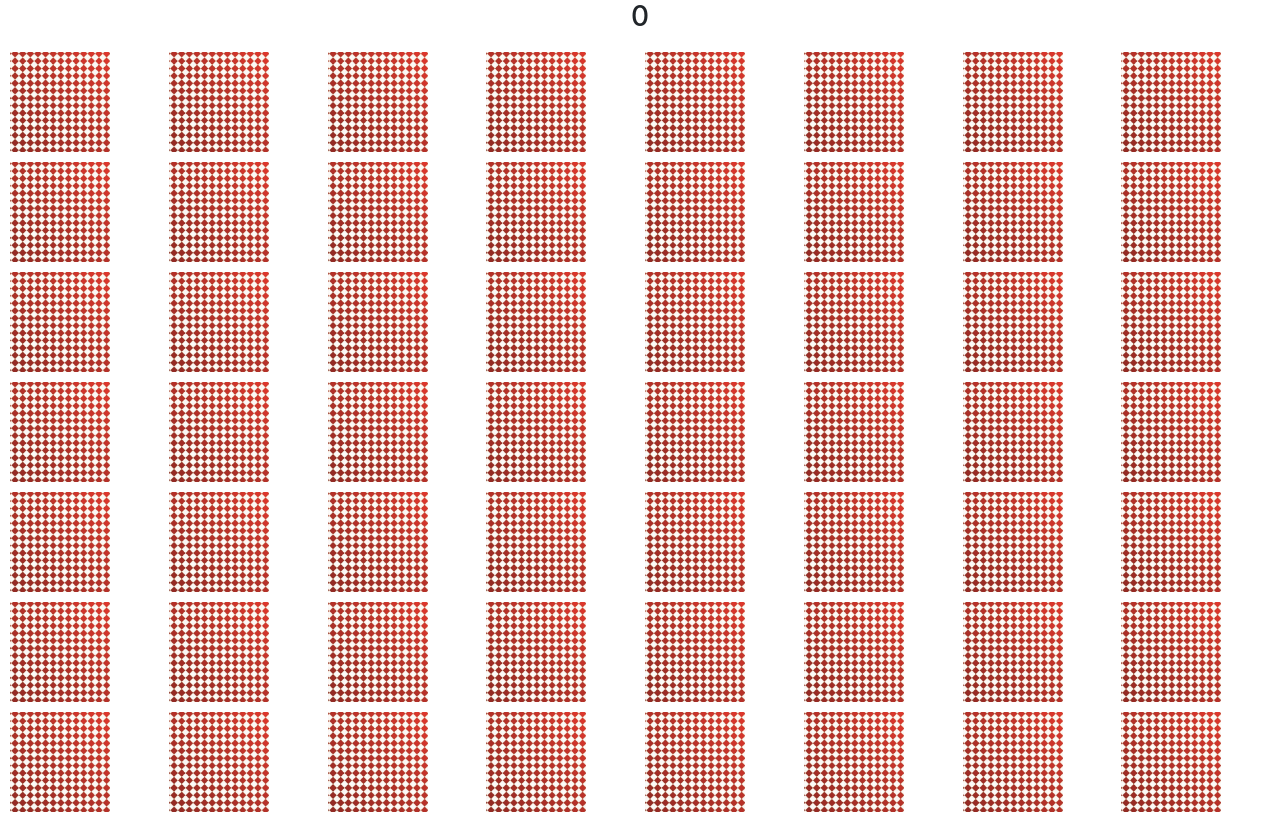
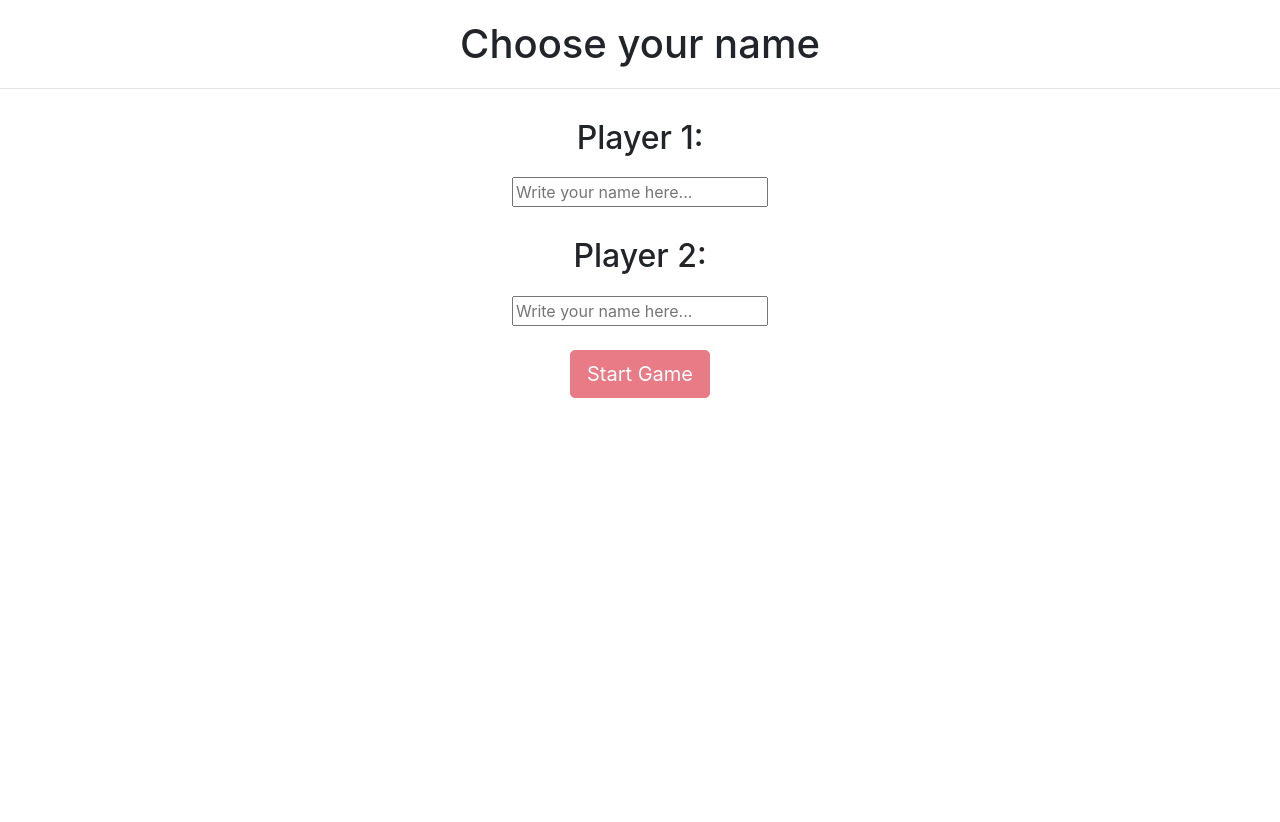
Before and after one commit to redwarff/skaut-pexeso, a Vue app: page / in a window 1280 px wide. After the commit the page ends 800 px from the top, so only its background shows below. Built offline with nearby package versions, Linux system fonts and the light colour scheme.

Commit message:
menu kompletní

```diff
--- a/src/App.vue
+++ b/src/App.vue
@@ -1,18 +1,34 @@
 <template>
   <div id="app container-fluid">
-    <h3 class="text-center"> {{ points }}</h3>
-    <div class="game">
-      <div class="card" v-for="(card, i) in activeDeck.cards" :key="i">
-        <img v-if="activeCard.card1===i"
-         :src="getFrontImage(i)" width="100" height="100" class="img-fluid">
-        <img v-else-if="activeCard.card2===i"
-         :src="getFrontImage(i)" width="100" height="100" class="img-fluid">
-        <img v-else-if="discardedCards.includes(i)"
-          :src="getEndImage()" width="100" height="100" class="img-fluid">
-        <img v-else
-        :src="getBackImage()" @click="flipCard(i)" width="100" height="100" class="img-fluid">
+    <div class="menu text-center" v-if="pageSelected === 'menu'">
+      <h1>Choose your name</h1><hr>
+      <h2>Player 1:</h2>
+      <input type="text" v-model="player1.name" placeholder="Write your name here...">
+      <h2>Player 2:</h2>
+      <input type="text" v-model="player2.name" placeholder="Write your name here..."><br><br>
+      <button class="btn btn-lg btn-danger" :disabled="player1.name === undefined || player2.name === undefined"
+        @click="selectPage('game')">Start Game</button>
+    </div>
+    <div class="game" v-if="pageSelected === 'game'">
+      <div class="score text-center">
+        <h3 :class="{'active':isPlayer1Active, 'passive':!isPlayer1Active}"> {{ player1.name }}</h3>
+        <h3>{{ player1.points }} | {{ player2.points }}</h3>
+        <h3 :class="{'active':!isPlayer1Active, 'passive':isPlayer1Active}"> {{ player2.name }} </h3>
+      </div>
+      <div class="game-board">
+        <div class="card" v-for="(card, i) in activeDeck.cards" :key="i">
+          <img v-if="activeCard.card1 === i"
+          :src="getFrontImage(i)" class="img-fluid">
+          <img v-else-if="activeCard.card2 === i"
+          :src="getFrontImage(i)" class="img-fluid">
+          <img v-else-if="discardedCards.includes(i)"
+            :src="getEndImage()" class="img-fluid">
+          <img v-else
+          :src="getBackImage()" @click="flipCard(i)" class="img-fluid">
+        </div>
       </div>
     </div>
+    <div class="result" v-if="pageSelected === 'result'"></div>
   </div>
 </template>
 
@@ -26,17 +42,29 @@ export default {
   },
   data() {
     return {
+      pageSelected: 'menu',
       activeDeck: harryPotterPexeso,
+      isPlayer1Active: true,
       activeCard: {
         card1: undefined,
         card2: undefined,
       },
-      points: 0,
+      player1: {
+        name: undefined,
+        points: 0,
+      },
+      player2: {
+        name: undefined,
+        points: 0,
+      },
       loading: false,
       discardedCards: [],
     }
   },
   methods: {
+    selectPage(page) {
+      this.pageSelected = page;
+    },
     getBackImage() {
       return require('../src/assets/img/back.png');
     },
@@ -61,7 +89,12 @@ export default {
     },
     evaluate() {
       if (this.activeDeck.cards[this.activeCard.card1].cardName === this.activeDeck.cards[this.activeCard.card2].cardName) {
-        this.points += 1;
+        if (this.isPlayer1Active) {
+          this.player1.points += 1;
+        }
+        else {
+          this.player2.points += 1;
+        }
         this.discardedCards.push(this.activeCard.card1);
         this.discardedCards.push(this.activeCard.card2);
       }
@@ -70,7 +103,11 @@ export default {
         this.reset();
       }, 2000);
     },
+    switchPlayers() {
+      this.isPlayer1Active = !this.isPlayer1Active;
+    },
     reset() {
+      this.switchPlayers();
       this.activeCard.card1 = undefined;
       this.activeCard.card2 = undefined;
       this.loading = false;
@@ -80,7 +117,11 @@ export default {
 </script>
 
 <style>
-.game {
+img {
+  width: 90px;
+  height: 90px;
+}
+.game-board {
   display: grid;
   grid-template-columns: repeat(8, 1fr);
   grid-gap: 10px;
@@ -89,4 +130,35 @@ export default {
 .card {
   border: none;
 }
+.active {
+  color: rgb(124, 12, 12);
+  font-weight: bold;
+}
+.passive {
+  color: black;
+  font-weight: normal;
+}
+h3 {
+  display: inline;
+  padding: 0px 20px 0px 20px;
+}
+h2 {
+  margin-top: 30px;
+  margin-bottom: 20px;
+}
+h1 {
+  margin-top: 20px;
+  margin-bottom: 20px;
+}
+
+@media (max-width: 800px) {
+  .game-board {
+    grid-template-columns: repeat(6, 1fr);
+  }
+}
+@media (max-width: 600px) {
+  .game-board {
+    grid-template-columns: repeat(4, 1fr);
+  }
+}
 </style>
```
